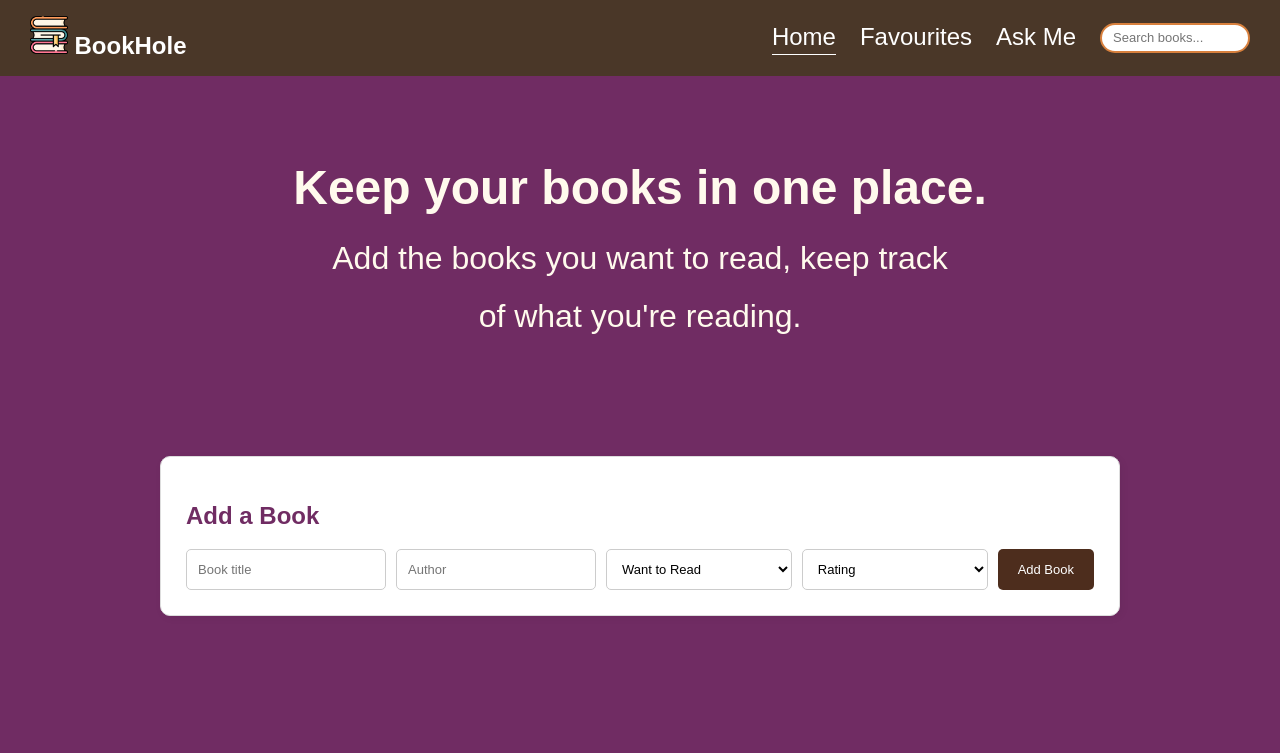
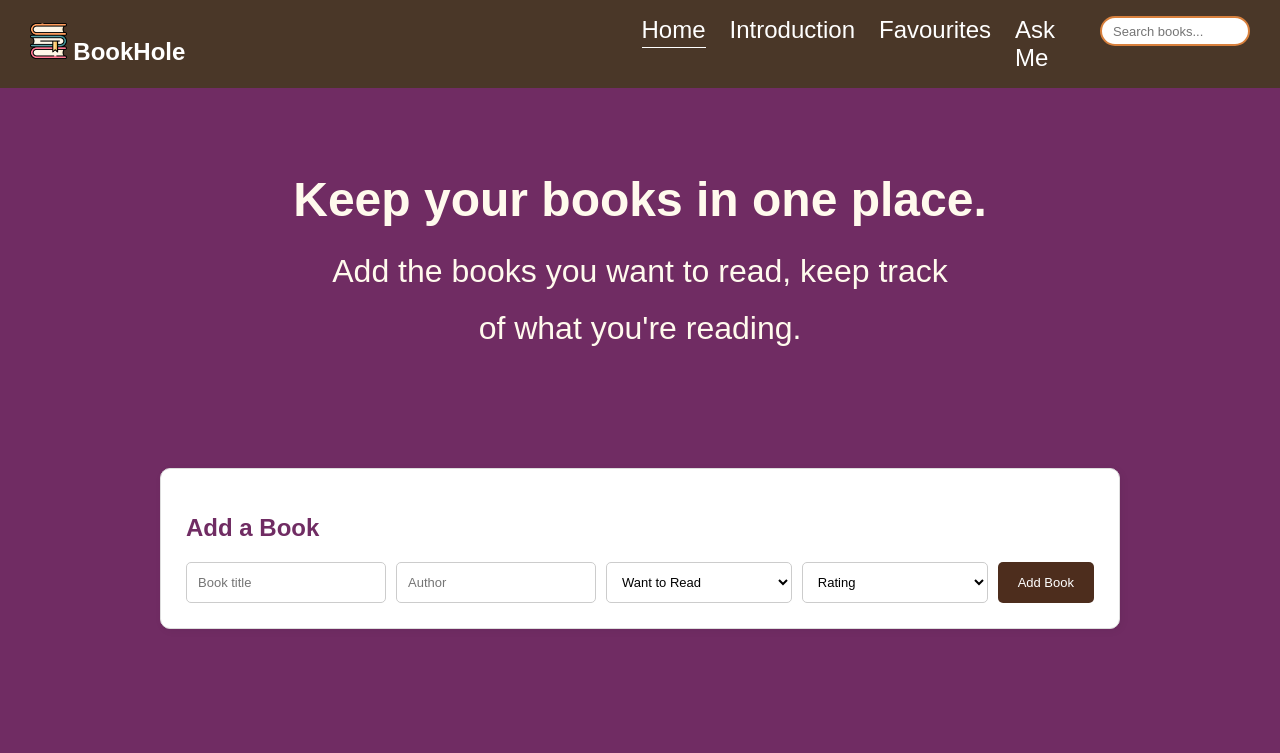
Before and after one commit to shamikashelke18-sudo/bookhole, a plain HTML site: page index.html in a window 1280 px wide. Shown: the top 753 px of the page. Drawn offline with Linux system fonts and the light colour scheme.

Commit message:
Update index.html

```diff
--- a/index.html
+++ b/index.html
@@ -14,6 +14,7 @@
       <a class="logo" href="index.html"><img src="./assets/books.png" alt="books stack logo for website"/>  BookHole</a>
       <ul class="nav-links">
         <li><a class="active" href="index.html">Home</a></li>
+        <li> <a href="intro.html">Introduction</a></li>
         <li><a href="favorites.html">Favourites</a></li>
         <li><a href="askme.html">Ask Me</a></li>
         <li><input class="book-tools search-small" type="text" id="searchInput" placeholder="Search books..."></li>
```
